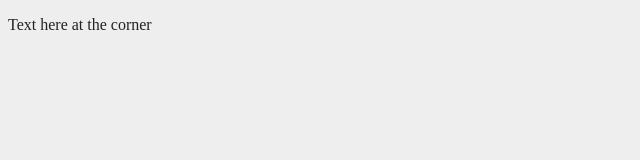
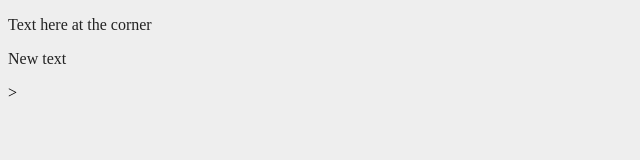
Before and after one commit to Ledatu/Git-Test-ItSmart, a plain HTML site: page index.html in a window 1280 px wide. Shown: the full height of the page, 0-640 px from the left. Drawn offline with Linux system fonts and the light colour scheme.

Commit message:
Text added

```diff
--- a/index.html
+++ b/index.html
@@ -9,6 +9,7 @@
 </head>
 <body>
     <p>Text here at the corner</p>
+    <p>New text</p>>
 </body>
     <script src="script.js"></script>
 </html>
```
